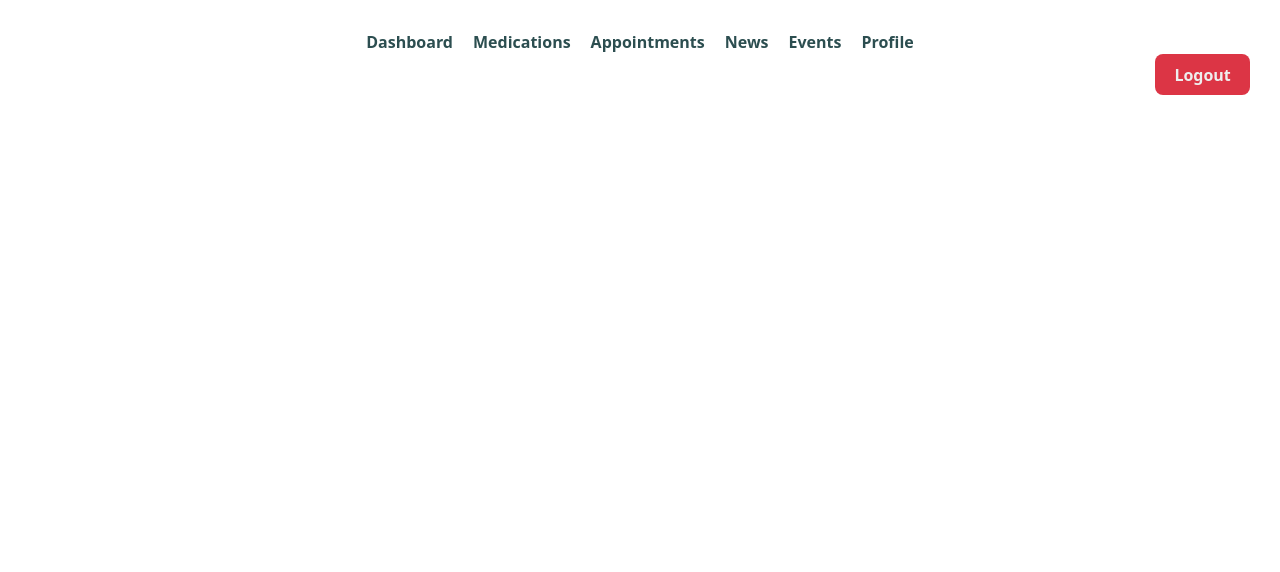
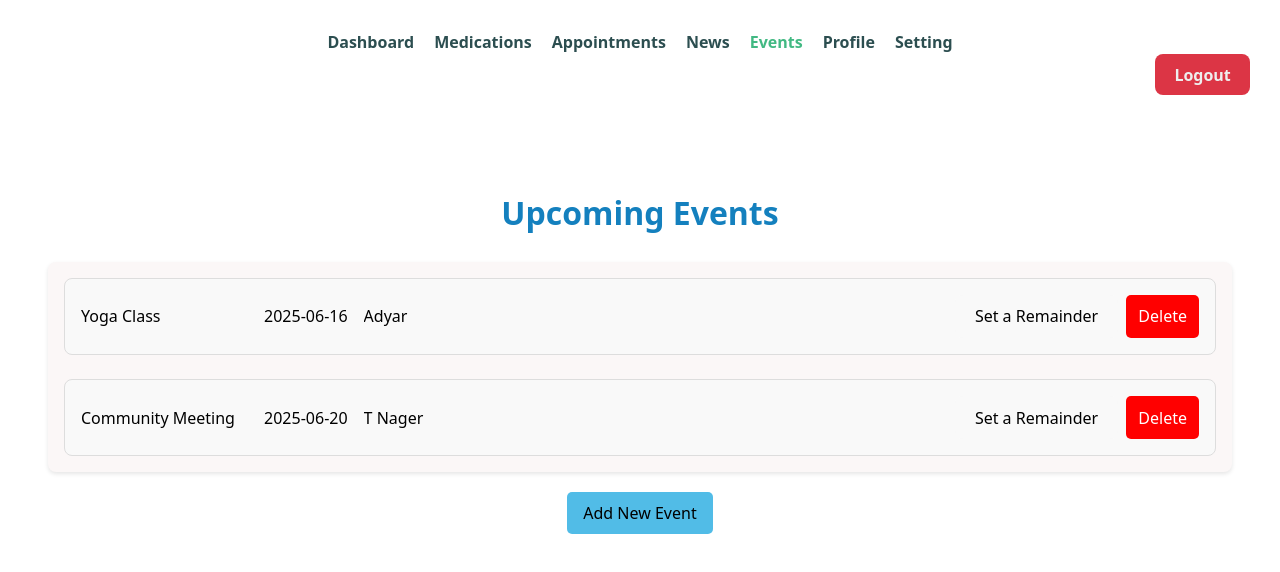
Before and after one commit to 21f3001925/soft-engg-project-may-2025-se-May-11, a Vue app in the folder frontend/: page /events in a window 1280 px wide. Shown: the top 572 px of the page. Built offline with nearby package versions, Linux system fonts and the light colour scheme; sample sign-in values are in the browser's storage.

Commit message:
Added events and setting pages

```diff
--- a/frontend/src/App.vue
+++ b/frontend/src/App.vue
@@ -27,6 +27,7 @@ const handleLogout = () => {
           <router-link to="/news" class="nav-link">News</router-link>
           <router-link to="/events" class="nav-link">Events</router-link>
           <router-link to="/profile" class="nav-link">Profile</router-link>
+          <router-link to="/setting" class="nav-link">Setting</router-link>
         </div>
         <div class="nav-right">
           <button class="logout-button" @click="handleLogout">Logout</button>
--- a/frontend/src/router/index.js
+++ b/frontend/src/router/index.js
@@ -6,6 +6,8 @@ import Medications from '../views/Medications.vue';
 import Appointments from '../views/Appointments.vue';
 import News from '../views/News.vue';
 import Profile from '../views/Profile.vue';
+import Events from '../views/Events.vue';
+import Setting from '../views/Setting.vue';
 
 const routes = [
   {
@@ -49,6 +51,16 @@ const routes = [
     name: 'Profile',
     component: Profile,
   },
+  {
+    path: '/events',
+    name: 'Events',
+    component: Events,
+  },
+  {
+    path: '/setting',
+    name: 'Setting',
+    component: Setting,
+  }
 ];
 
 const router = createRouter({
--- /dev/null
+++ b/frontend/src/views/Events.vue
@@ -0,0 +1,149 @@
+<script setup>
+import { ref } from 'vue';
+
+const events = ref([
+  { id: 2, title: 'Yoga Class', date: '2025-06-16', location:'Adyar', reminder: false },
+  { id: 3, title: 'Community Meeting', date: '2025-06-20', location:'T Nager', reminder: false }
+]);
+
+function markaRemainder(id) {
+  console.log('Set a remainder button clicked', id);
+}
+
+function deleteEvent(id) {
+  console.log('Delete event button clicked', id);
+}
+
+function addEvent() {
+  console.log('Add new event button');
+}
+
+</script>
+
+<template>
+  <div class="events-page">
+    <h1 style="text-align: center">Upcoming Events</h1>
+    <div v-if="events.length === 0" class="no-events">
+      <p>No upcoming events. Click below to add one!</p>
+    </div>
+
+    <div v-else class="event-grid">
+  <div v-for="event in events" :key="event.id" class="event-card">
+    <div class="event-details-grid">
+    <div class="event-title">{{ event.title }}</div>
+    <div class="event-date">{{ event.date }}</div>
+    <div class="event-location">{{ event.location }}</div>
+  </div>
+
+    <div class="event-actions">
+      <button class="set-remainder-button" @click="markaRemainder(event.id)">Set a Remainder</button>
+      <button class="delete-button" @click="deleteEvent(event.id)">Delete</button>
+    </div>
+  </div>
+</div>
+
+    <div class="action-bar">
+      <button class="add-button" @click="addEvent">Add New Event</button>
+    </div>
+  </div>
+</template>
+
+<style scoped>
+.events-page {
+  padding: 2rem;
+  max-width: 1200px;
+  margin: 0 auto;
+}
+
+.events-page h1 {
+  margin-bottom: 2rem;
+  color: #1480be;
+  font-size: 2rem;
+}
+
+.event-grid {
+  display: flex;
+  flex-direction: column;
+  gap: 1.5rem;
+  background-color: rgb(251, 247, 247);
+  padding: 1rem;
+  border-radius: 8px;
+  box-shadow: 0 2px 4px rgba(14, 14, 14, 0.1);
+}
+
+.event-card:hover {
+  box-shadow: 0 4px 8px rgba(0, 0, 0, 0.1);
+}
+
+.event-card {
+  display: flex;
+  justify-content: space-between;
+  align-items: center;
+  background-color: #f9f9f9;
+  color: black;
+  border: 1px solid #ddd;
+  padding: 1rem;
+  border-radius: 8px;
+  transition: box-shadow 0.2s ease;
+}
+
+.event-details-grid {
+  display: grid;
+  grid-template-columns: 2fr 1fr 1.5fr; /* title, date, location */
+  align-items: center;
+  gap: 1rem;
+}
+
+.event-title,
+.event-date,
+.event-location {
+  white-space: nowrap;
+  overflow: hidden;
+  text-overflow: ellipsis;
+}
+
+.event-actions {
+  display: flex;
+  flex-direction: row;
+  gap: 0.5rem;
+  margin-left: 1rem;
+}
+
+
+.reminder-button {
+  background-color: #45ff07;
+  padding: 6px 12px;
+  border: none;
+  border-radius: 5px;
+  color: #080808;
+  cursor: pointer;
+}
+
+.delete-button {
+  background-color: red;
+  color: white;
+  padding: 6px 12px;
+  border: none;
+  border-radius: 5px;
+  cursor: pointer;
+}
+
+.add-button {
+  margin-top: 20px;
+  background-color: rgb(81, 188, 231);
+  color: black;
+  padding: 10px 16px;
+  border: none;
+  border-radius: 5px;
+  display: block;
+  margin-left: auto;
+  margin-right: auto;
+  cursor: pointer;
+}
+
+.empty {
+  text-align: center;
+  padding: 2rem;
+  color: #999;
+}
+</style>
--- /dev/null
+++ b/frontend/src/views/Setting.vue
@@ -0,0 +1,59 @@
+<script setup>
+import { ref } from 'vue';
+</script>
+<template>
+    <h1>Settings</h1>
+    <div class="settings-page">
+
+      <ul class="settings-list">
+        <li>
+          <RouterLink to="/settings/profile-pic">Update Profile Picture</RouterLink>
+        </li>
+        <li>
+          <RouterLink to="/settings/change-password">Change Password</RouterLink>
+        </li>
+        <li>
+          <RouterLink to="/settings/notifications">Notification Preferences</RouterLink>
+        </li>
+        <li>
+          <RouterLink to="/settings/account">Account Info</RouterLink>
+        </li>
+      </ul>
+    </div>
+  </template>
+
+  <style scoped>
+  .settings-page {
+    max-width: 400px;
+    margin: 2rem auto;
+    padding: 2rem;
+    background: white;
+    border-radius: 8px;
+    box-shadow: 0 4px 10px rgba(0, 0, 0, 0.05);
+    font-family: sans-serif;
+  }
+
+  .settings-list {
+    list-style: none;
+    padding: 0;
+  }
+
+  .settings-list li {
+    margin: 1rem 0;
+    font-size: 1.1rem;
+  }
+
+  .settings-list a {
+    text-decoration: none;
+    color: #1480be;
+    font-weight: bold;
+  }
+
+  .settings-list a:hover {
+    text-decoration: underline;
+  }
+  h1{
+    text-align: center;
+    color: #14a0f1;
+  }
+  </style>
```
